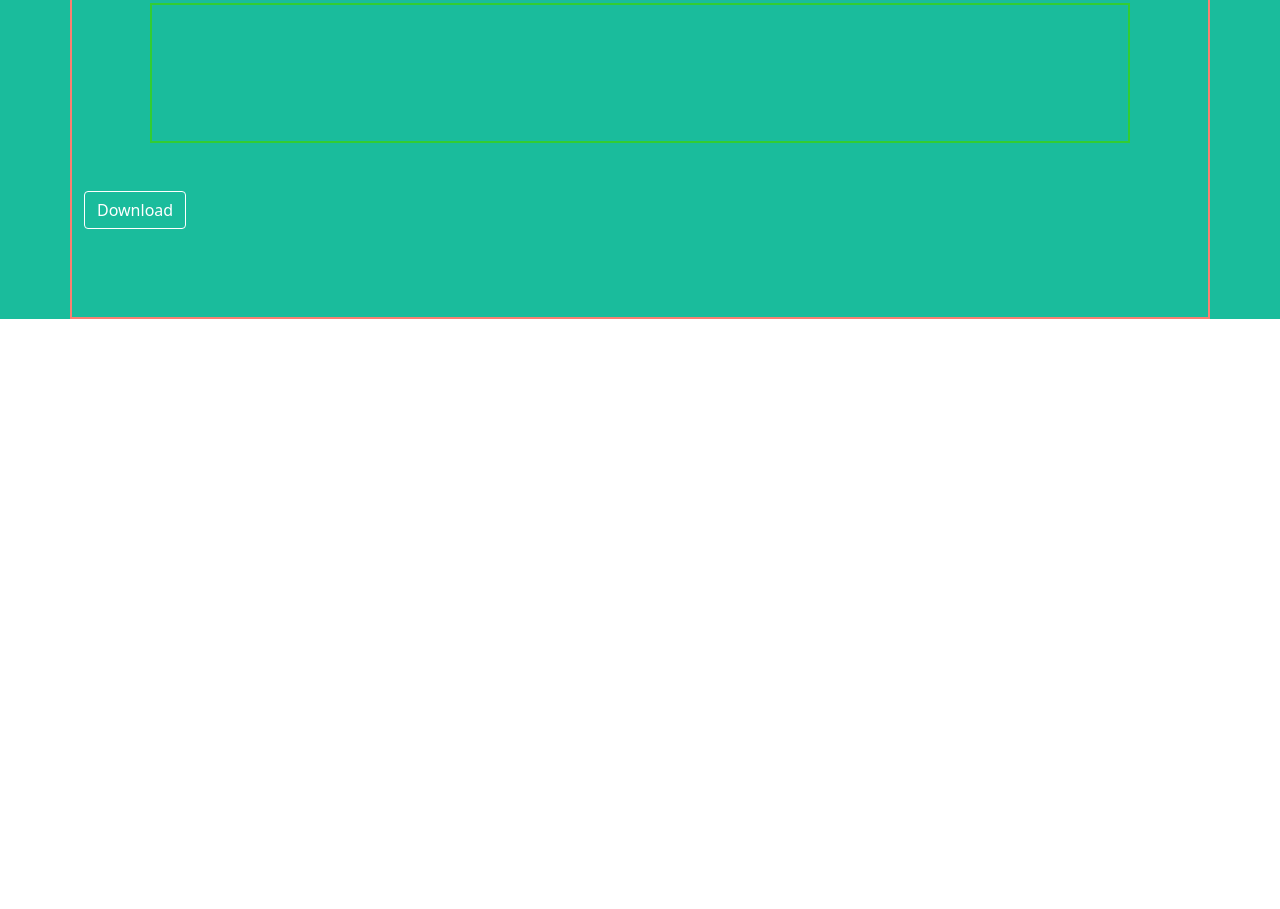
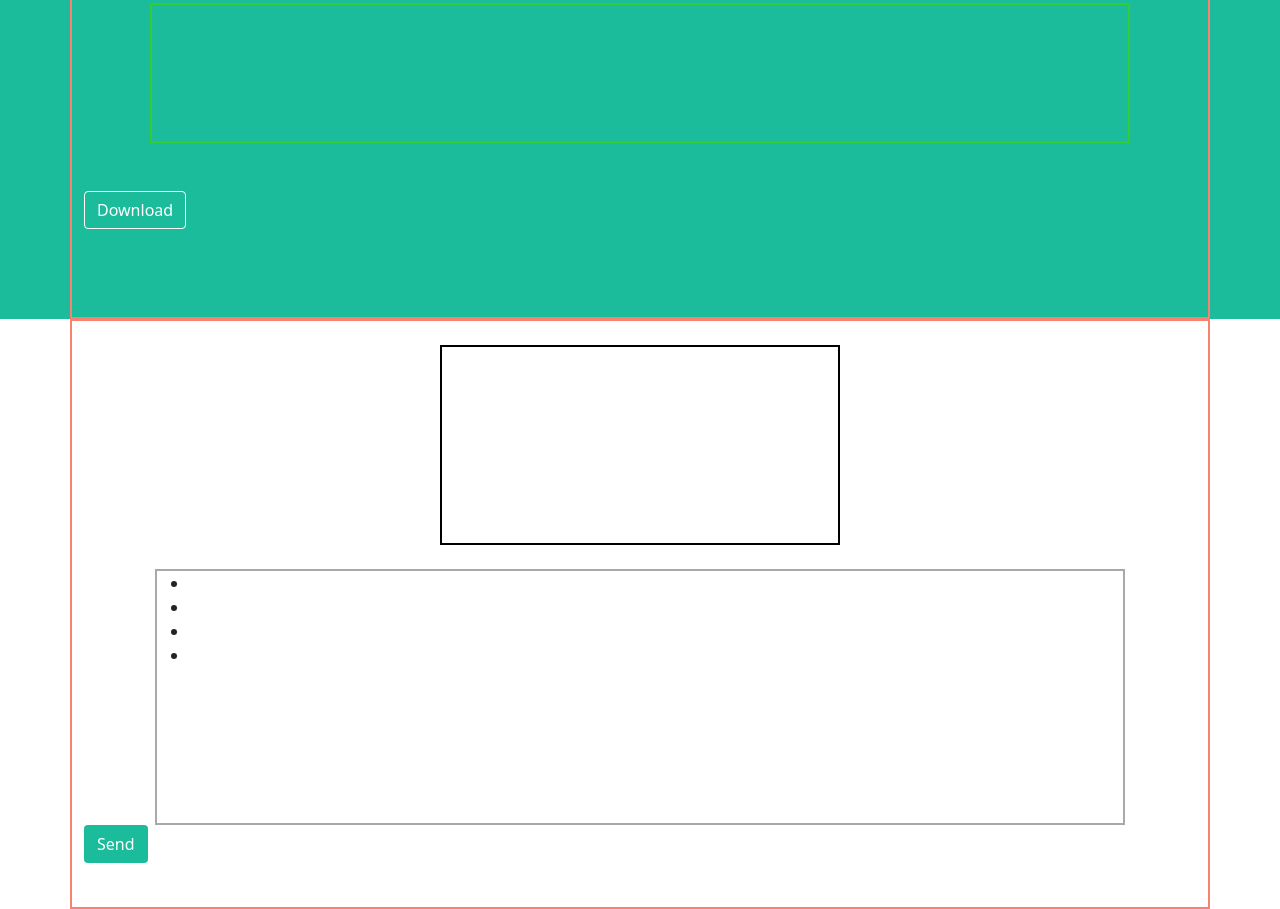
Before and after one commit to JacopoMarini/html-css-bootstrap-freelancer, a plain HTML site: page index.html in a window 1280 px wide. Shown: the part 1555-2464 px from the top of the page. Before the commit the page ends 1874 px from the top, so only its background shows below. Drawn offline with nearby package versions, Linux system fonts and the light colour scheme.

Commit message:
Add contact

```diff
--- a/assets/style.css
+++ b/assets/style.css
@@ -61,3 +61,25 @@
     border: 1px solid white;
     color: white;
 }
+
+.contact{
+    width: 100%;
+    height: 36.875rem;
+}
+
+.contact-title{
+    border: 2px solid black;
+    width: 25rem;
+    height: 12.5rem;
+}
+
+.contact-list{
+    height: 16rem;
+    width: 60.625rem;
+    border: 2px solid darkgray;
+}
+
+.btn-green{
+    background-color: var(--green);
+    color: white;
+}
--- a/index.html
+++ b/index.html
@@ -36,22 +36,22 @@
         <section class="portfolio">
             <div class="main-container container-md">
                 <div class="row mx-auto py-4">
-                    <div class="col-4 mt-3">
+                    <div class="col-4 mt-3 mx-1">
 
                     </div>
-                    <div class="col-4 mt-3">
+                    <div class="col-4 mt-3 mx-1">
 
                     </div>
-                    <div class="col-4 mt-3">
+                    <div class="col-4 mt-3 mx-1">
 
                     </div>
-                    <div class="col-4 mt-3">
+                    <div class="col-4 mt-3 mx-1">
 
                     </div>
-                    <div class="col-4 mt-3">
+                    <div class="col-4 mt-3 mx-1">
 
                     </div>
-                    <div class="col-4 mt-3">
+                    <div class="col-4 mt-3 mx-1">
 
                     </div>
                 </div>
@@ -72,6 +72,25 @@
                 </div>
             </div>
         </section>
+
+        <section class="contact">
+            <div class="main-container container-md">
+                <div class="contact-title mx-auto mt-4">
+
+                </div>
+
+                <div class="contact-list mx-auto mt-4">
+                    <ul>
+                        <li></li>
+                        <li></li>
+                        <li></li>
+                        <li></li>
+                    </ul>
+                </div>
+
+                <a class="btn btn-green" href="#">Send</a>
+            </div>
+        </section>
     </main>
 
 
```
